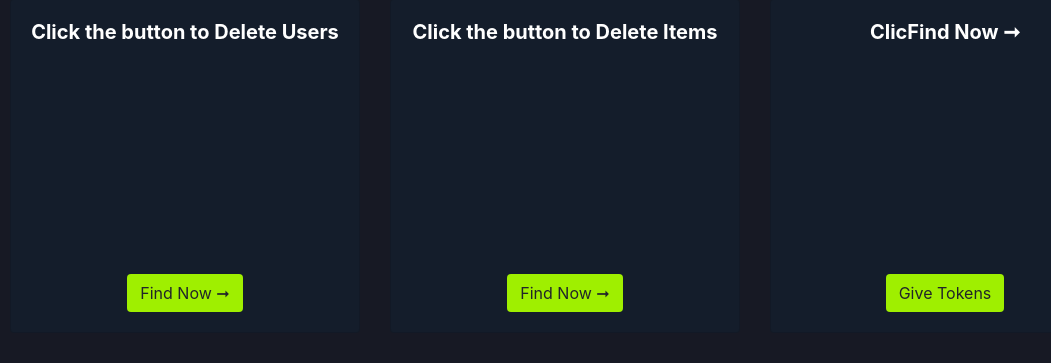
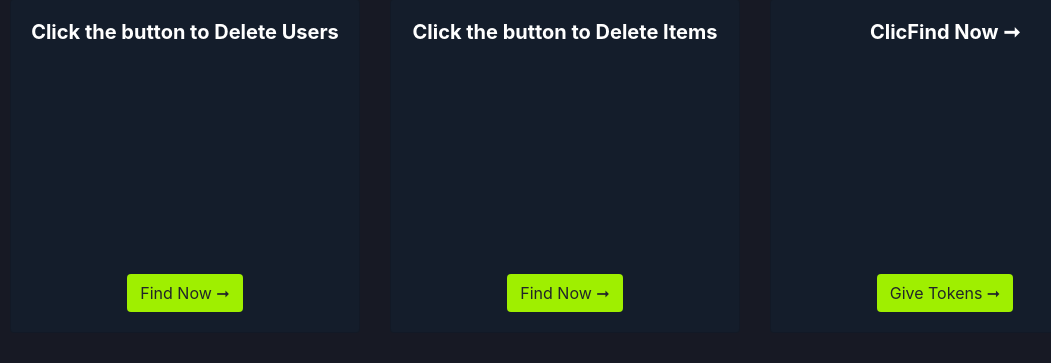
Before and after one commit to Avichiii/SecureCTF, a Flask app: page / in a window 1280 px wide. Shown: the part 575-938 px from the top of the page, without its empty margins (75-1126 px from the left). Run offline with Flask 3, Linux system fonts and the light colour scheme.

Commit message:
adding update project script

```diff
--- a/securectf/templates/home.html
+++ b/securectf/templates/home.html
@@ -65,7 +65,7 @@
                         {% for br in range(7) %}
                         <br>
                         {% endfor %}
-                            <a class="btn home-banner-button btn-outline" href="#">Give Tokens</a>
+                            <a class="btn home-banner-button btn-outline" href="#">Give Tokens ➞</a>
                     </div>
                 </div>
             </div>
```
Also changed, not shown: 1 other file.
